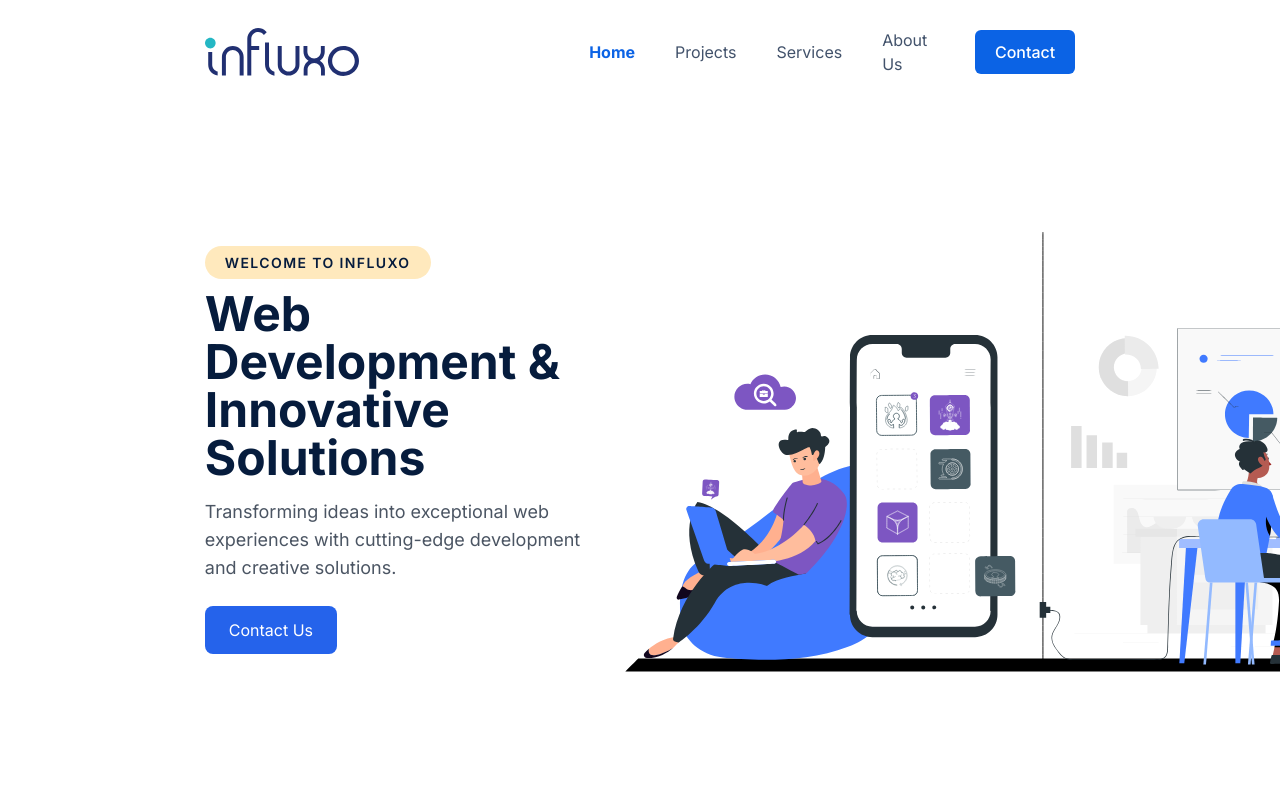
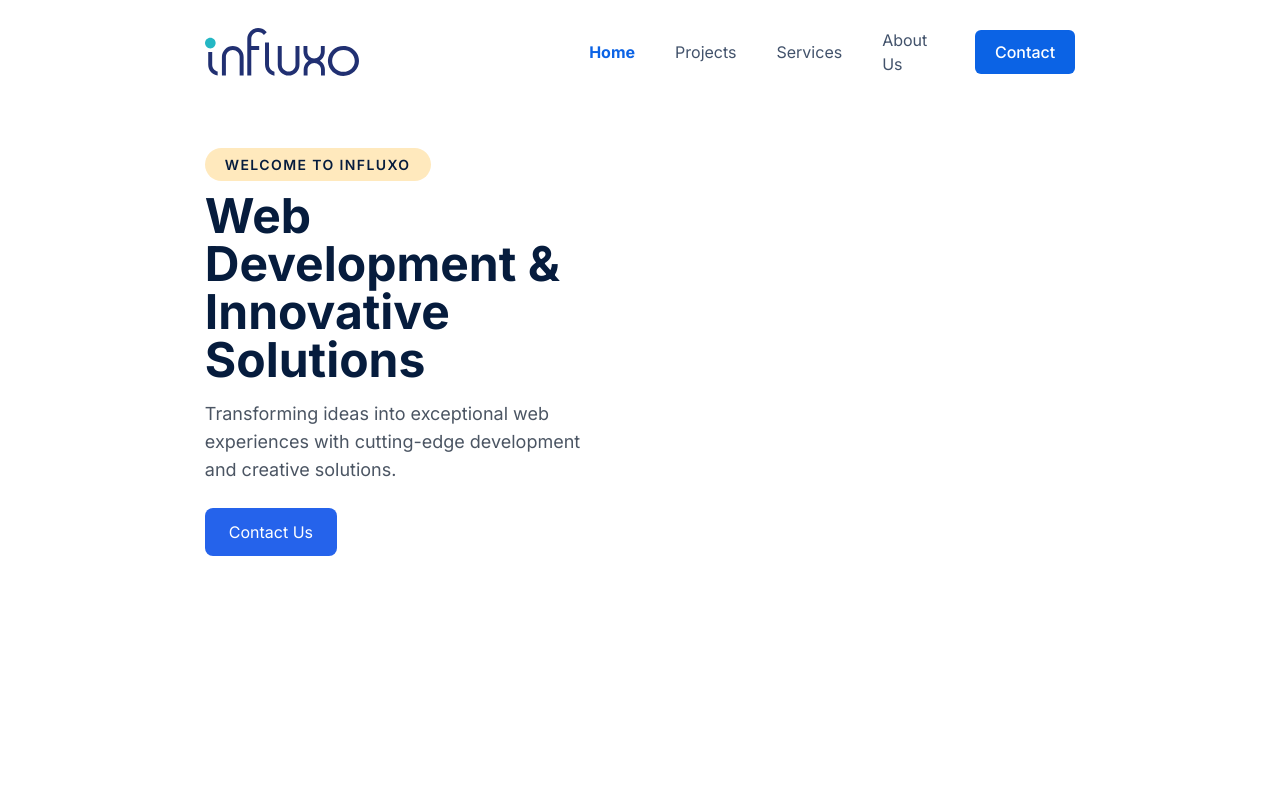
Before and after one commit to florianfani/Influxo, a React (Vite) app in the folder influxo/: page / in a window 1280 px wide. Shown: the top 800 px of the page. Built offline with nearby package versions, Linux system fonts and the light colour scheme.

Commit message:
removed lottie animation for now

```diff
--- a/influxo/src/pages/Home.tsx
+++ b/influxo/src/pages/Home.tsx
@@ -3,33 +3,33 @@ import ProjectsSection from "../components/ProjectsSection";
 import AboutUs from "../components/AboutUs";
 import ServicesHome from "../components/ServicesHome";
 import { useNavigate } from "react-router-dom";
-import Lottie from "react-lottie";
-import animationData from "../lotties/animation.json";
+// import Lottie from "react-lottie";
+// import animationData from "../lotties/animation.json";
 
 const Home: React.FC = () => {
   const navigate = useNavigate();
-  const [playAnimation, setPlayAnimation] = useState(true);
+  //const [playAnimation, setPlayAnimation] = useState(true);
 
   const redirect = (path: string) => {
     navigate(path);
   };
 
-  const defaultOptions = {
-    loop: true, // Keep looping
-    autoplay: true, // Start playing automatically
-    animationData: animationData,
-    rendererSettings: {
-      preserveAspectRatio: "xMidYMid slice",
-    },
-  };
+  // const defaultOptions = {
+  //   loop: true, // Keep looping
+  //   autoplay: true, // Start playing automatically
+  //   animationData: animationData,
+  //   rendererSettings: {
+  //     preserveAspectRatio: "xMidYMid slice",
+  //   },
+  // };
 
-  useEffect(() => {
-    const interval = setInterval(() => {
-      setPlayAnimation((prevPlayAnimation) => !prevPlayAnimation); // Toggle play and pause every 5 seconds
-    }, 8000);
+  // useEffect(() => {
+  //   const interval = setInterval(() => {
+  //     setPlayAnimation((prevPlayAnimation) => !prevPlayAnimation); // Toggle play and pause every 5 seconds
+  //   }, 8000);
 
-    return () => clearInterval(interval); // Cleanup interval on component unmount
-  }, []);
+  //   return () => clearInterval(interval); // Cleanup interval on component unmount
+  // }, []);
 
   return (
     <div className="">
@@ -50,7 +50,7 @@ const Home: React.FC = () => {
 
           {/* Right Section - Animation */}
           <div className="lg:w-1/2 md:mt-12 lg:mt-0 md:mr-12">
-            <div className="w-[400px] h-[300px] lg:w-[1000px] lg:h-[600px]">
+            {/* <div className="w-[400px] h-[300px] lg:w-[1000px] lg:h-[600px]">
               <Lottie
                 isClickToPauseDisabled={true}
                 options={{
@@ -59,7 +59,7 @@ const Home: React.FC = () => {
                 }}
                 isPaused={!playAnimation}
               />
-            </div>
+            </div> */}
           </div>
         </div>
       </div>
```
